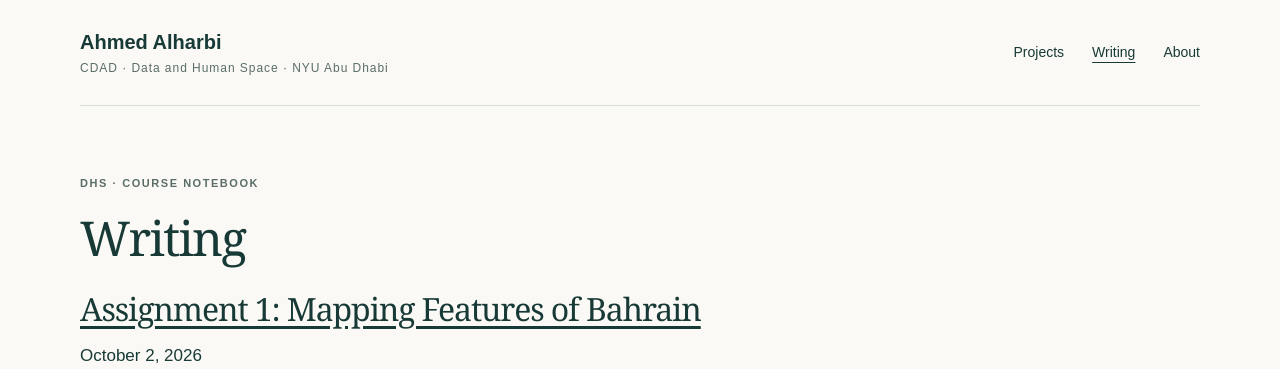
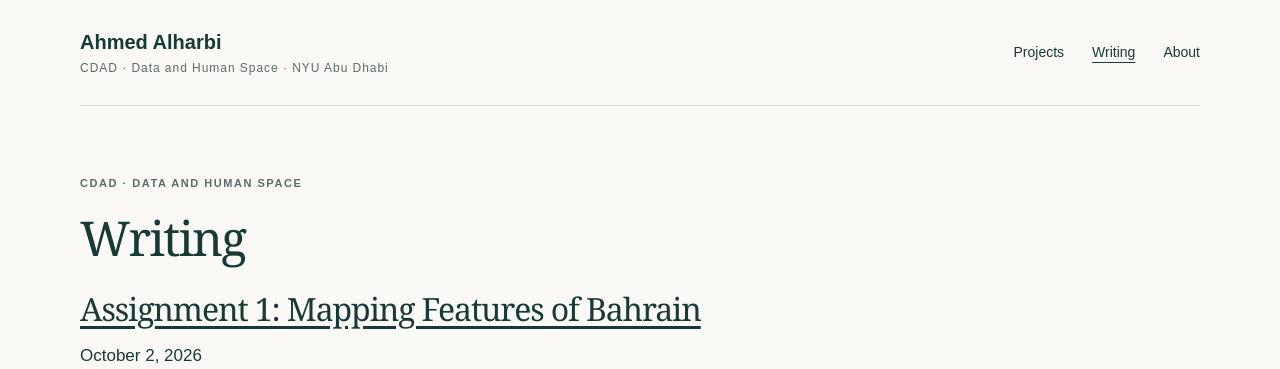
Before and after one commit to aka7979nyu/dhs, a Jekyll site: the page built from _pages/year-archive.md, in a window 1280 px wide. Shown: the top 369 px of the page. Built offline with Jekyll 4.4.1, drawn with Linux system fonts in a browser that asks for light colours.

Commit message:
Update course title in page layout

```diff
--- a/_layouts/page.html
+++ b/_layouts/page.html
@@ -2,7 +2,7 @@
 layout: default
 ---
 <article class="page-content">
-  <p class="eyebrow">DHS · Course notebook</p>
+  <p class="eyebrow">CDAD · Data and Human Space</p>
   <h1>{{ page.title | escape }}</h1>
   {% if page.date %}<p class="muted"><time datetime="{{ page.date | date_to_xmlschema }}">{{ page.date | date: '%B %-d, %Y' }}</time></p>{% endif %}
   {{ content }}
```
